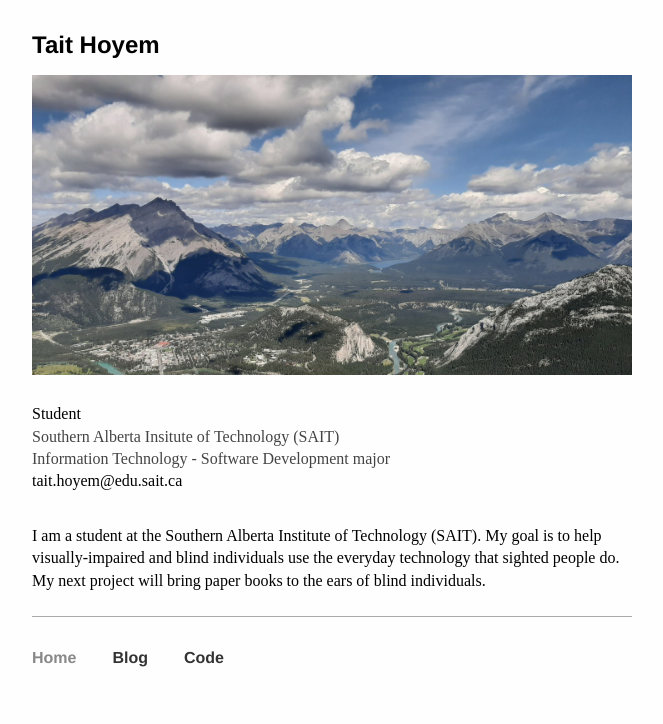
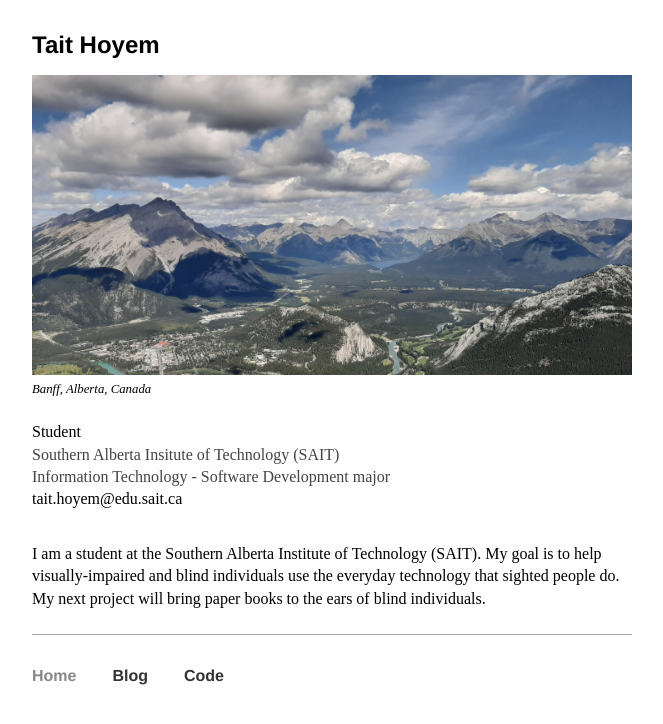
Before and after one commit to TTWNO/tait.tech, a Jekyll site: the page built from index.html, in a window 1280 px wide. Shown: the top 724 px of the page, without its empty margins (308-971 px from the left). Built offline with Jekyll 4.4.1, drawn with Linux system fonts in a browser that asks for light colours.

Commit message:
Add .jekyll-cache to gitignore; add label to main image of Banff.

```diff
--- a/_sass/main.scss
+++ b/_sass/main.scss
@@ -77,6 +77,11 @@ p.post-excerpt {
   padding-top: 10px;
 }
 
+label {
+  font-style: italic;
+  font-size: .8em;
+}
+
 @media screen and (max-width: 600px){
   body {
     width: 90%;
--- a/index.html
+++ b/index.html
@@ -3,7 +3,8 @@ layout: home
 ---
 <h1>Tait Hoyem</h1>
 
-<img id="main-img" src="/assets/img/banff.jpg" alt="The valley Banff, Alberta sits in">
+<img id="main-img" src="/assets/img/banff.jpg" alt="A photot I took of the valley Banff, Alberta sits in">
+<label for="main-img">Banff, Alberta, Canada</label>
 
 <p id="info">
   Student
```
Also changed, not shown: Gemfile.lock, 6 other files.
